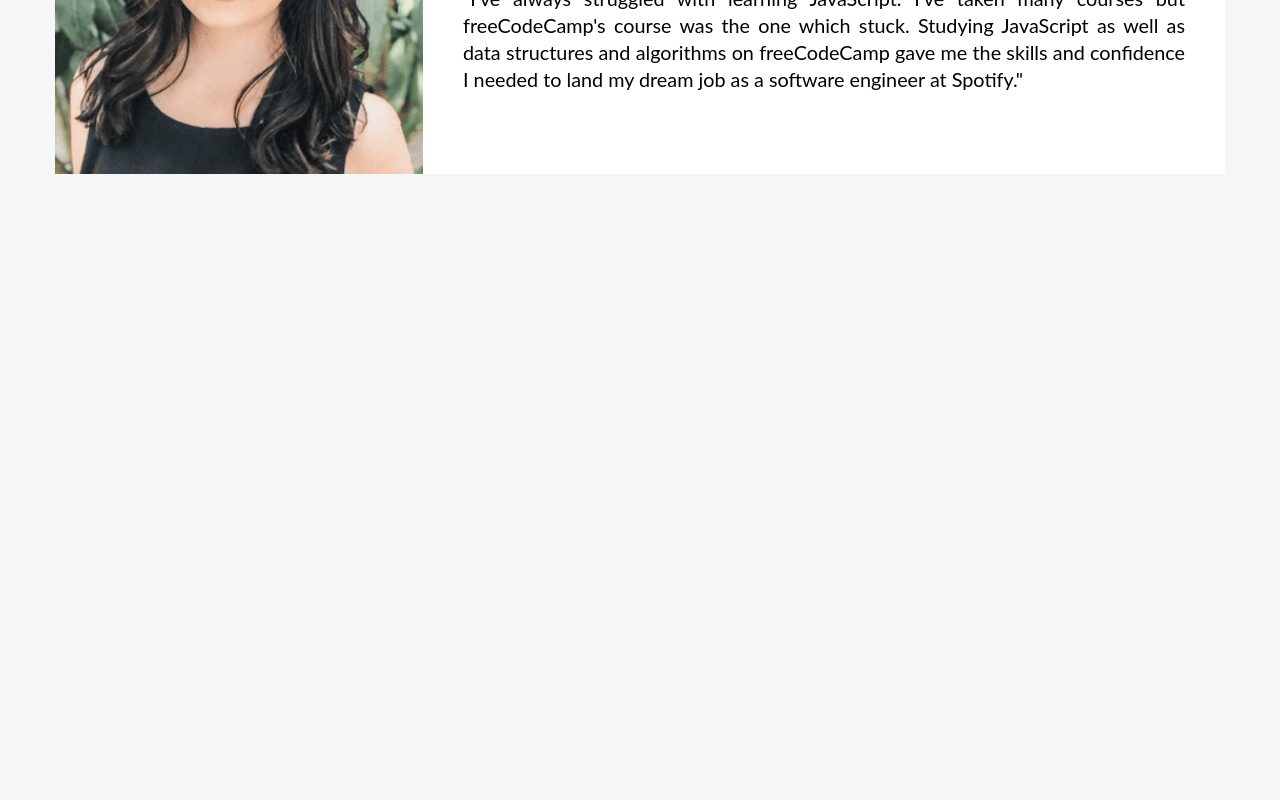
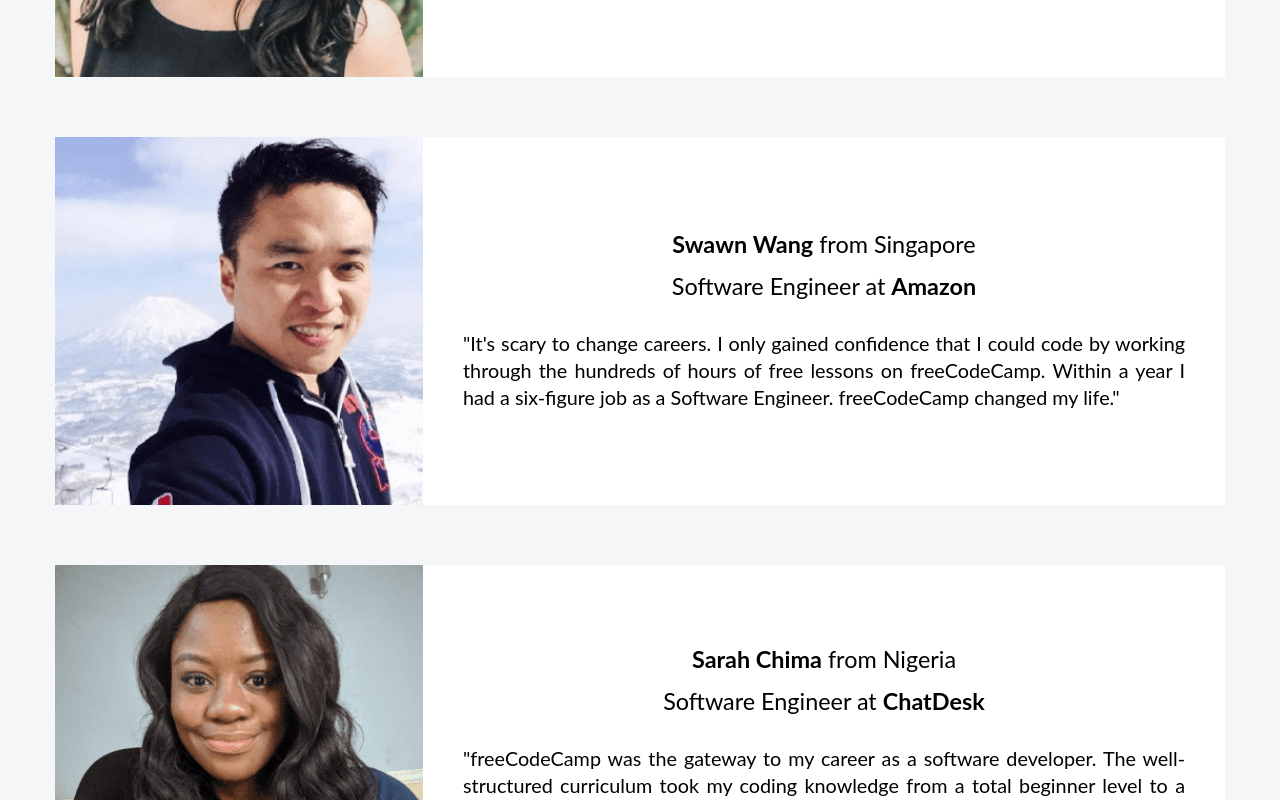
Before and after one commit to cronero95/react-freecodecamp-testimony, a React (Create React App) app: page / in a window 1280 px wide. Shown: the part 480-1280 px from the top of the page. Before the commit the page ends 800 px from the top, so only its background shows below. Built offline with nearby package versions, Linux system fonts and the light colour scheme.

Commit message:
Add two more testimonies.
Modify the 'App.js' file to add two more testimonies to the web app.
Modify 'Testimony.js' to apply bold to the name and the company of each testimony.

```diff
--- a/src/App.js
+++ b/src/App.js
@@ -16,6 +16,22 @@
           company = 'Spotify'
           testimony = "I've always struggled with learning JavaScript. I've taken many courses but freeCodeCamp's course was the one which stuck. Studying JavaScript as well as data structures and algorithms on freeCodeCamp gave me the skills and confidence I needed to land my dream job as a software engineer at Spotify."
         />
+        <Testimony
+          image = 'Shawn'
+          name = 'Swawn Wang'
+          country = 'Singapore'
+          job = 'Software Engineer'
+          company = 'Amazon'
+          testimony = "It's scary to change careers. I only gained confidence that I could code by working through the hundreds of hours of free lessons on freeCodeCamp. Within a year I had a six-figure job as a Software Engineer. freeCodeCamp changed my life."
+        />
+        <Testimony
+          image = 'Sarah'
+          name = 'Sarah Chima'
+          country = 'Nigeria'
+          job = 'Software Engineer'
+          company = 'ChatDesk'
+          testimony = "freeCodeCamp was the gateway to my career as a software developer. The well-structured curriculum took my coding knowledge from a total beginner level to a very confident level. It was everything I needed to land my first dev job at an amazing company."
+        />
       </div>
     </div>
   );
--- a/src/components/Testimony.js
+++ b/src/components/Testimony.js
@@ -11,10 +11,10 @@
       />
       <div className='testimony-text-wrapper'>
         <p className='testimony-name'>
-          {props.name} from {props.country}
+          <b>{props.name}</b> from {props.country}
         </p>
         <p className='testimony-job'>
-          {props.job} at {props.company}
+          {props.job} at <b>{props.company}</b>
         </p>
         <p className='testimony-text'>
           "{props.testimony}"
```
